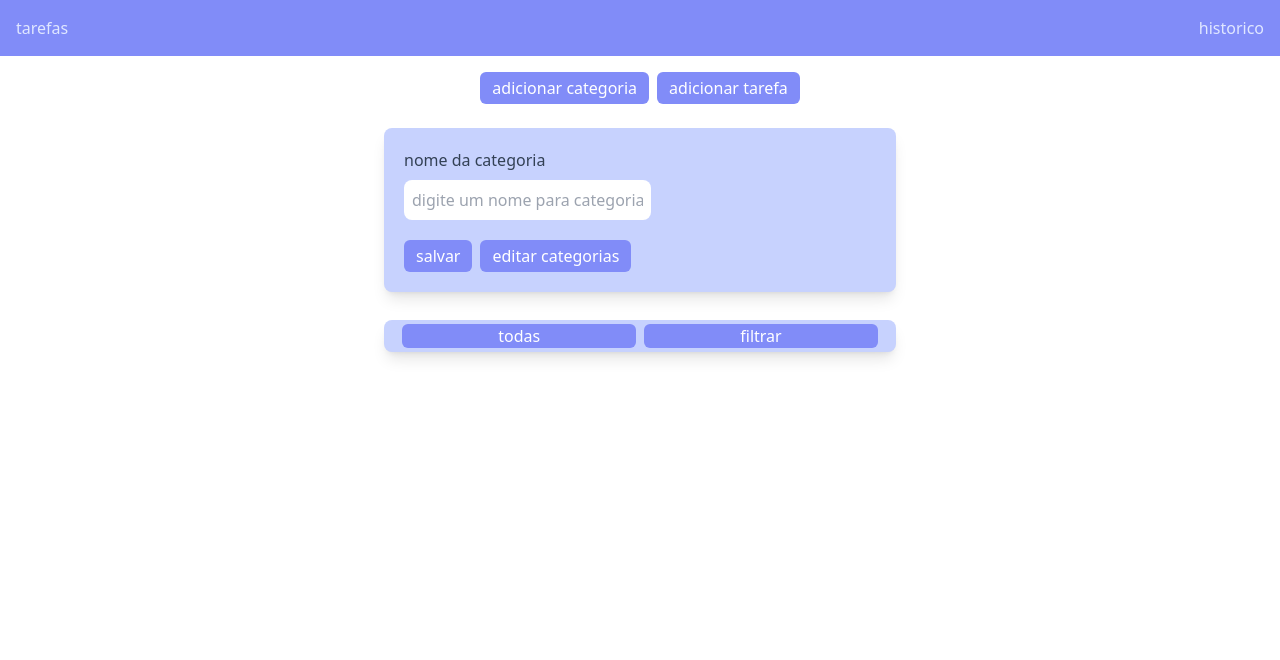
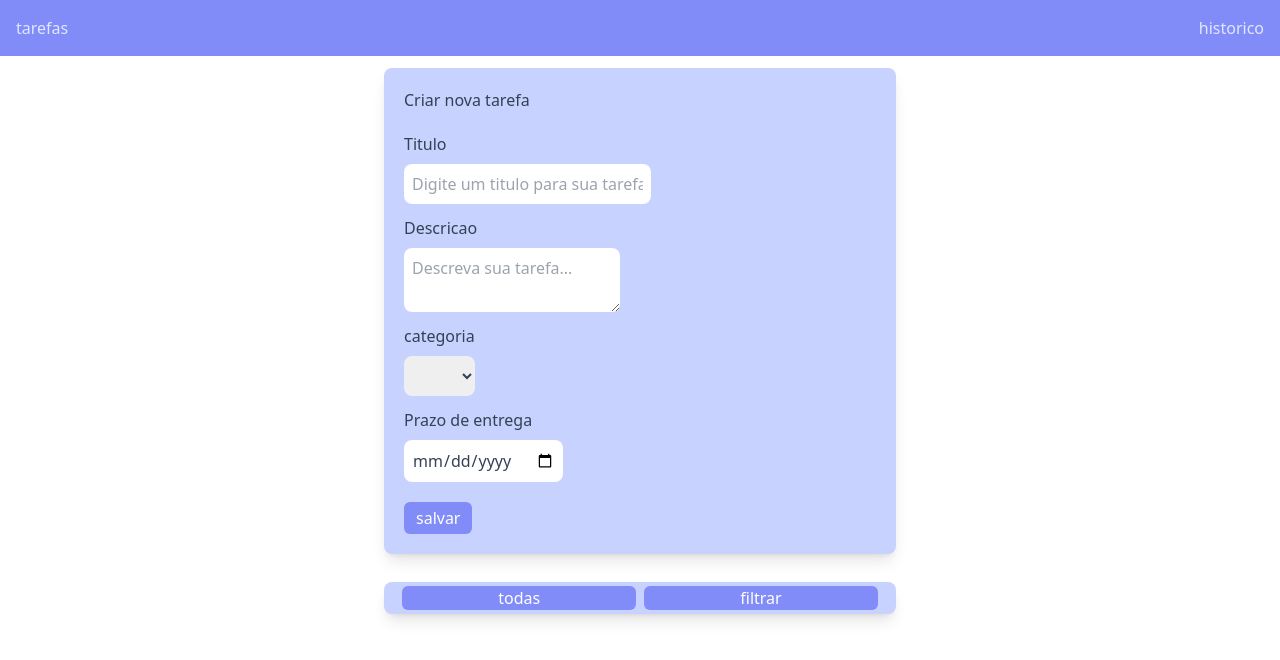
Before and after one commit to anamoraisdev/frontend-todolist, a React (Create React App) app: page / in a window 1280 px wide. Shown: the top 660 px of the page. Built offline with nearby package versions, Linux system fonts and the light colour scheme.

Commit message:
consertando

```diff
--- a/src/paginas/historico.jsx
+++ b/src/paginas/historico.jsx
@@ -1,4 +1,6 @@
-const Historico = () => {
+import { useState } from "react"
+
+const Historico = ({reativarTarefa}) => {
     const [tarefasConcluidas , setTarefasConcluidas] = useState(JSON.parse(localStorage.getItem("tarefasConcluidas")) || [])
 
     return (
@@ -6,7 +8,7 @@ const Historico = () => {
             {tarefasConcluidas.map((tarefa) =>
                 <div>
                     <p>{tarefa.titulo}</p>
-                    <button onClick={() => reativarTarefa()}>reativar tarefa</button>
+                    <button onClick={() => reativarTarefa(tarefa)}>reativar tarefa</button>
                 </div>
             )}
         </div>
--- a/src/paginas/home.jsx
+++ b/src/paginas/home.jsx
@@ -4,6 +4,7 @@ import Form from '../componentes/form';
 import CardTarefa from '../componentes/cardTarefa';
 import { Box, Modal } from "@mui/material"
 import FormCategorias from '../componentes/formCategorias';
+import Historico from './historico';
 
 
 const style = {
@@ -31,7 +32,7 @@ const Home = () => {
   const [openCategoria, setOpenCategoria] = useState(false)
   const [view, setView] = useState(true)
   const [acaoForm, setAcaoForm] = useState("add-tarefa")
-  const [controlForms, setControlForms] = useState("categoria")
+  const [controlForms, setControlForms] = useState("tarefa")
 
 
 
@@ -79,7 +80,7 @@ const Home = () => {
 
 
   return (
-    <div className="mt-16">
+    <div className="mt-1">
       <header className='flex flex-col items-center'>
         <div className='flex justify-center gap-2 m-2'>
           <button onClick={() => setControlForms("categoria")} className="py-1 px-3 bg-indigo-400 rounded-md text-white hover:bg-indigo-500">adicionar categoria</button>
```
